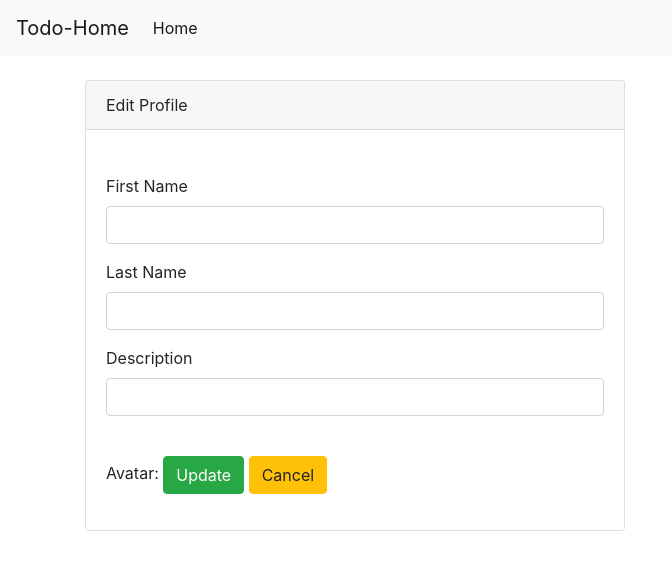
After one commit to arifgit12/todo-webapp, a Java web app: template todo-web-app-sb/src/main/webapp/WEB-INF/jsp/profile/edit.jsp in a window 1280 px wide. The commit adds this page. Shown: the top 570 px of the page, without its empty margins (0-672 px from the left). Run offline with Spring Boot 4, a stand-in JSP engine, Linux system fonts and the light colour scheme; the template is opened without the code that fills it, so the values that code supplies are empty; some of the project's set-up classes (security, data sources, template engines, error pages and the like) are left out, and stand-ins take their place; some libraries are stand-ins or nearby versions.

Commit message:
add edit profile page

```diff
--- /dev/null
+++ b/todo-web-app-sb/src/main/webapp/WEB-INF/jsp/profile/edit.jsp
@@ -0,0 +1,39 @@
+<%@ taglib prefix="form" uri="http://www.springframework.org/tags/form" %>
+<%@ include file="../common/header.jspf"%>
+<%@ include file="../common/navigation.jspf"%>
+<div class="container">
+    <br />
+    <div class="row">
+        <div class="col-md-6 col-md-offset-3 ">
+            <div class="card">
+                <div class="card-header">Edit Profile</div>
+                <div class="card-body">
+                    <form:form method="POST" modelAttribute="profile">
+                        <span class="text-warning">${error}</span>
+                        <br />
+                        <div class="form-group ${status.error ? 'has-error' : ''}">
+                            <label>First Name</label>
+                            <form:input type="text" path="firstName" class="form-control" required="required" />
+                            <form:errors path="firstName" cssClass="text-warning"></form:errors>
+                        </div>
+                        <div class="form-group ${status.error ? 'has-error' : ''}">
+                            <label>Last Name</label>
+                            <form:input type="text" path="lastName" class="form-control" required="required" />
+                            <form:errors path="lastName" cssClass="text-warning"></form:errors>
+                        </div>
+                        <div class="form-group ${status.error ? 'has-error' : ''}">
+                            <label>Description</label>
+                            <form:input type="text" path="description" class="form-control" required="required" />
+                            <form:errors path="description" cssClass="text-warning"></form:errors>
+                        </div>
+                        <br />
+                        Avatar:
+                        <button type="submit" class="btn btn-success">Update</button>
+                        <a role="button" class="btn btn-warning" href="<c:url value="/profile"/>">Cancel</a>
+                    </form:form>
+                </div>
+            </div>
+        </div>
+    </div>
+</div>
+<%@ include file="../common/footer.jspf"%>
--- a/todo-web-app-sb/src/main/webapp/WEB-INF/jsp/profile/user-details.jsp
+++ b/todo-web-app-sb/src/main/webapp/WEB-INF/jsp/profile/user-details.jsp
@@ -5,8 +5,11 @@
     <div class="row">
         <div class="col-md-6 col-md-offset-3 ">
             <div class="card">
-                <div class="card-header">Profile Details</div>
+                <div class="card-header">
+                    <h4>Profile Details</h4>
+                </div>
                 <div class="card-body">
+                    <a class="btn btn-warning float-right" href="<c:url value="/profile/edit"/>">Edit</a>
                     Name: ${profile.firstName} ${profile.lastName}
                     <br />
                     Email: ${profile.email}
```
Also changed, not shown: todo-web-app-sb/src/main/java/edu/aam/app/controller/UserController.java (+26 -0 lines).
